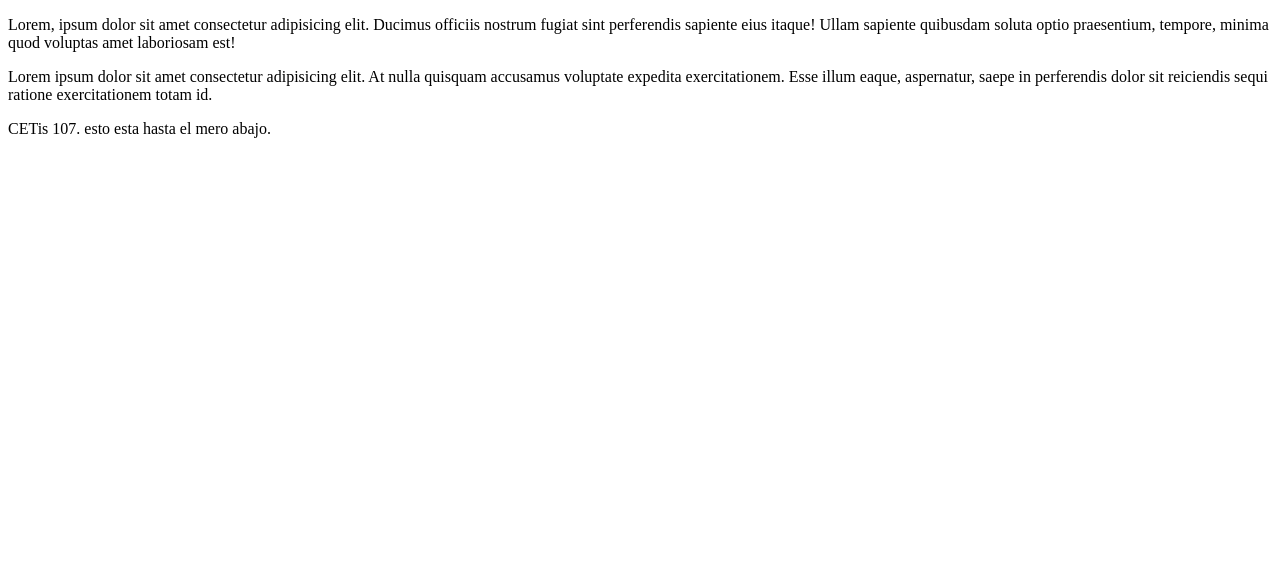
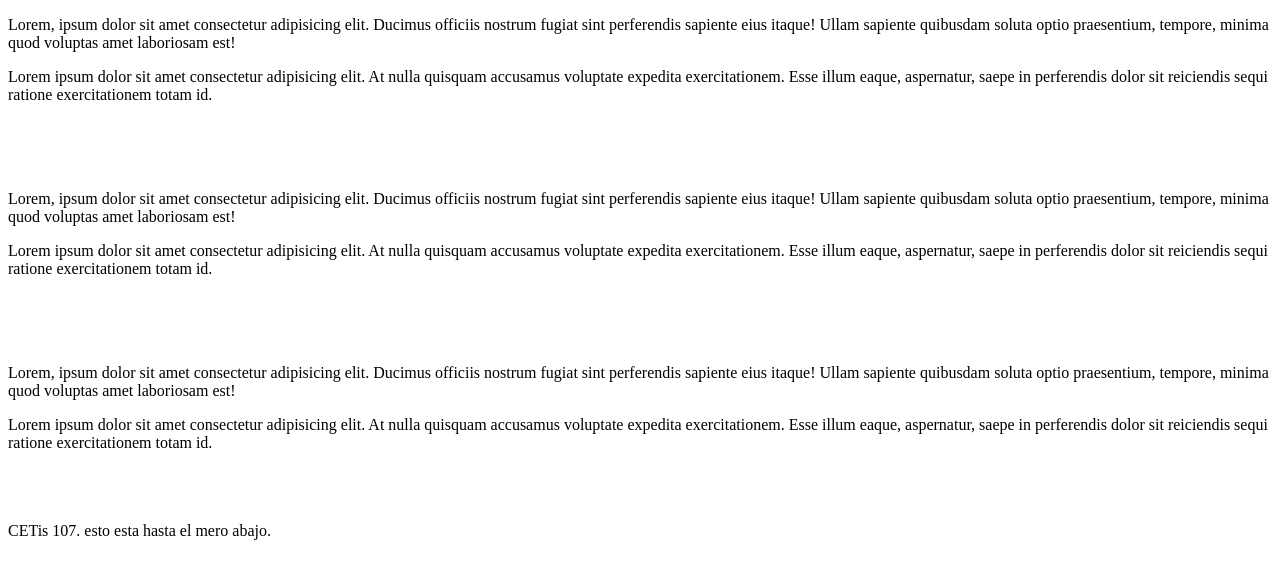
Before and after one commit to RockoMan666/cursogit2024, a plain HTML site: page index.html in a window 1280 px wide. Drawn offline with Linux system fonts and the light colour scheme.

Commit message:
Actualice index.html con nuevos lorems ipsums

```diff
--- a/index.html
+++ b/index.html
@@ -8,6 +8,13 @@
 <body>
     <p>Lorem, ipsum dolor sit amet consectetur adipisicing elit. Ducimus officiis nostrum fugiat sint perferendis sapiente eius itaque! Ullam sapiente quibusdam soluta optio praesentium, tempore, minima quod voluptas amet laboriosam est!</p>
     <p>Lorem ipsum dolor sit amet consectetur adipisicing elit. At nulla quisquam accusamus voluptate expedita exercitationem. Esse illum eaque, aspernatur, saepe in perferendis dolor sit reiciendis sequi ratione exercitationem totam id.</p>
+    <br><br><br>
+    <p>Lorem, ipsum dolor sit amet consectetur adipisicing elit. Ducimus officiis nostrum fugiat sint perferendis sapiente eius itaque! Ullam sapiente quibusdam soluta optio praesentium, tempore, minima quod voluptas amet laboriosam est!</p>
+    <p>Lorem ipsum dolor sit amet consectetur adipisicing elit. At nulla quisquam accusamus voluptate expedita exercitationem. Esse illum eaque, aspernatur, saepe in perferendis dolor sit reiciendis sequi ratione exercitationem totam id.</p>
+    <br><br><br>
+    <p>Lorem, ipsum dolor sit amet consectetur adipisicing elit. Ducimus officiis nostrum fugiat sint perferendis sapiente eius itaque! Ullam sapiente quibusdam soluta optio praesentium, tempore, minima quod voluptas amet laboriosam est!</p>
+    <p>Lorem ipsum dolor sit amet consectetur adipisicing elit. At nulla quisquam accusamus voluptate expedita exercitationem. Esse illum eaque, aspernatur, saepe in perferendis dolor sit reiciendis sequi ratione exercitationem totam id.</p>
+    <br><br><br>
 
 
 </body>
```
